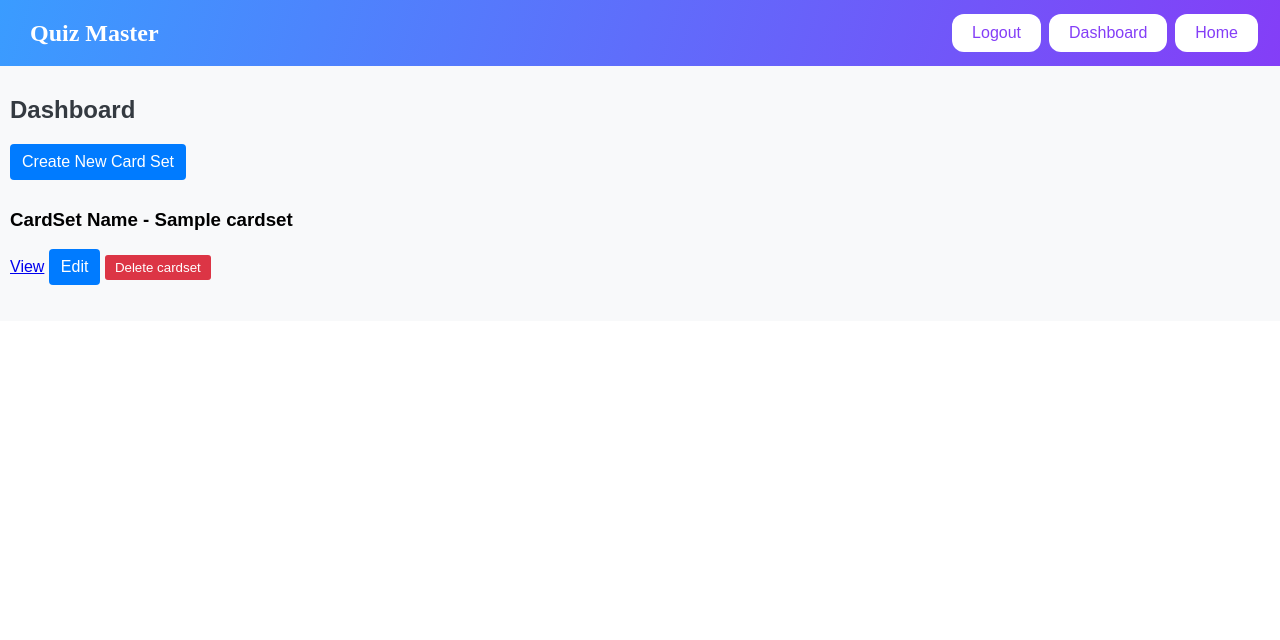
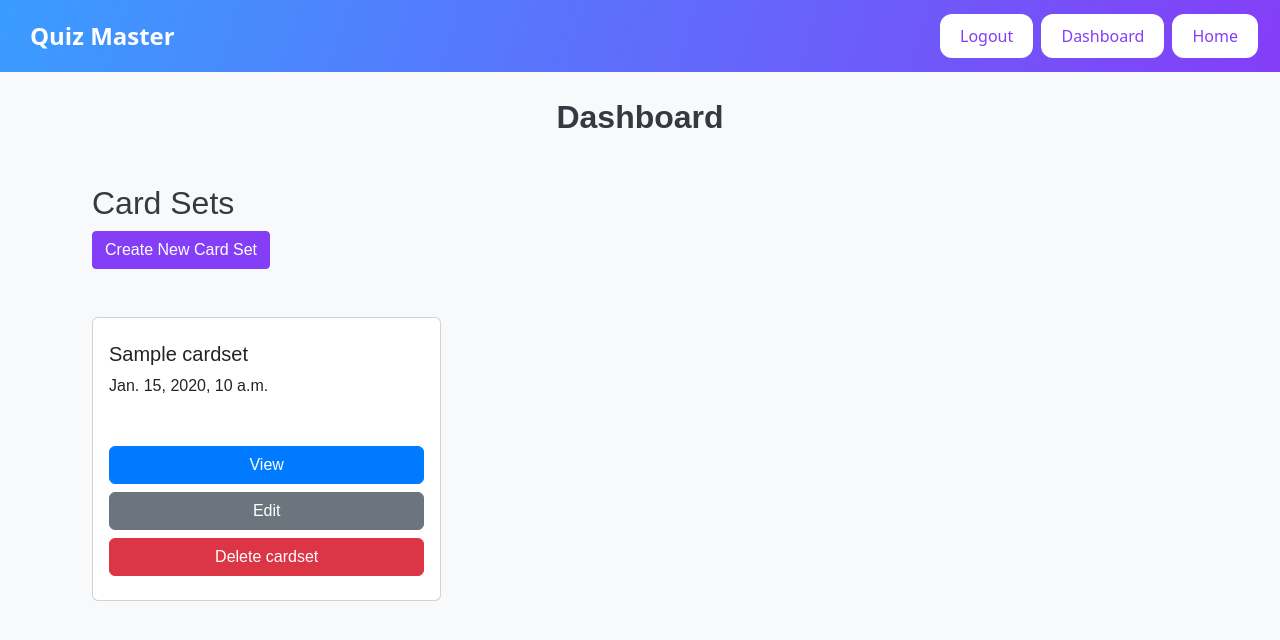
Before and after one commit to yueyue-z/studysnap, a Django app: page /cards/dashboard/ in a window 1280 px wide. Shown: the top 640 px of the page. Run offline with Django 4.2, Linux system fonts and the light colour scheme; a user stored in the database is signed in; tables that the repository leaves empty hold one stand-in row (values such as "Sample post").

Commit message:
Modifies the dashboard and card set pages.

```diff
--- a/main_code/cards/models.py
+++ b/main_code/cards/models.py
@@ -7,7 +7,7 @@
 class CardSet(models.Model):
     name = models.CharField(max_length=100) # for large amounts of text, yuse TextField
     date_created = models.DateTimeField(default = timezone.now)
-    author = models.ForeignKey(User, on_delete=models.CASCADE) # if the user is deleted, so is the quiz set
+    author = models.ForeignKey(User, on_delete=models.CASCADE, default=None) # if the user is deleted, so is the quiz set
 
 class Card(models.Model): # database model ORM
     #quiz_set = models.ForeignKey(QuizSet, on_delete=models.CASCADE, null=True, blank=True)
--- a/main_code/cards/templates/cards/base.html
+++ b/main_code/cards/templates/cards/base.html
@@ -6,6 +6,7 @@
 
 <head>
     <title>Flashcards</title>
+    <link href="https://cdn.jsdelivr.net/npm/bootstrap@5.3.0/dist/css/bootstrap.min.css" rel="stylesheet" integrity="sha384-9ndCyUaIbzAi2FUVXJi0CjmCapSmO7SnpJef0486qhLnuZ2cdeRhO02iuK6FUUVM" crossorigin="anonymous">
     {% load static %}
     <link rel="stylesheet" href="{% static 'styles.css' %}">
 </head>
@@ -29,10 +30,13 @@
             </div>
         </nav>
     <main>
+    <div class="container">
         {% block content %}
 
         {% endblock content %}
+    </div>
     </main>
+    <script src="https://cdn.jsdelivr.net/npm/bootstrap@5.3.0/dist/js/bootstrap.bundle.min.js" integrity="sha384-geWF76RCwLtnZ8qwWowPQNguL3RmwHVBC9FhGdlKrxdiJJigb/j/68SIy3Te4Bkz" crossorigin="anonymous"></script>
 </body>
 
 </html>
--- a/main_code/cards/templates/cards/card_form.html
+++ b/main_code/cards/templates/cards/card_form.html
@@ -1,14 +1,18 @@
 {% extends "cards/base.html" %}
 
 {% block content %}
+<div class="mt-5">
 {% if card %}
 <h2>✏️ Edit Card</h2>
 {% else %}
 <h2>✨ Create New Card</h2>
 {% endif %}
     <form method="post">
+        <div class="form-group">
         {% csrf_token %}
         {{ form.as_p }}
-        <input type="submit" value="Save Card">
+        <input type="submit" class="btn btn-primary mt-2" value="Save Card">
+    </div>
     </form>
+</div>
 {% endblock %}
--- a/main_code/cards/templates/cards/dashboard.html
+++ b/main_code/cards/templates/cards/dashboard.html
@@ -12,23 +12,30 @@
 
 <body>
   <div id="dashboard">
-    <h2>Dashboard</h2>
-    <a href="{% url 'cards:cardset-create' %}" class="btn btn-primary dashboard-btn">Create New Card Set</a>
-    <ul class="dashboard-list">
+    <h2 class="text-center mt-3" style="font-weight: 800;">Dashboard</h2>
+
+    <h2 class="title mt-5">Card Sets</h2>
+    <a href="{% url 'cards:cardset-create' %}" class="btn btn-primary dashboard-btn mb-5">Create New Card Set</a>
+    <div class="dashboard-list row">
       {% for cardset in cardsets %}
-        <li class="dashboard-cardset">
-          <h3>CardSet Name -  {{ cardset.name }}</h3>
-          <a href="{% url 'cards:cardset-detail' pk=cardset.pk %}">View</a>
-          <a href="{% url 'cards:cardset-update' pk=cardset.pk %}" class="dashboard-edit">Edit</a>
-          <form method="post" action="{% url 'cards:cardset-delete' cardset.pk %}" class="dashboard-delete">
+        <div class="dashboard-cardset col-md-4">
+          <div class="card pt-4 pb-4 px-3 py-3 mb-4">
+            <h5 class="card-title">{{ cardset.name }}</h5>
+            <p class="card-text">{{ cardset.date_created }}</p>
+          <!-- <h3>CardSet Name -  {{ cardset.name }}</h3> -->
+
+          <a href="{% url 'cards:cardset-detail' pk=cardset.pk %}" class="btn btn-info mb-2 mt-5">View</a>
+          <a href="{% url 'cards:cardset-update' pk=cardset.pk %}" class="btn btn-secondary mb-2">Edit</a>
+          <form method="post" action="{% url 'cards:cardset-delete' cardset.pk %}" style="width: 100%;">
               {% csrf_token %}
-              <input type="submit" value="Delete cardset">
+              <input type="submit" class="btn btn-danger" value="Delete cardset" style="width: 100%;">
           </form>
-        </li>
+        </div>
+      </div>
       {% empty %}
-        <li>No cardsets yet.</li>
+        <div>No cardsets yet.</div>
       {% endfor %}
-    </ul>
+      </div>
   </div>
 {% endblock %}
 </body>
--- a/main_code/static/styles.css
+++ b/main_code/static/styles.css
@@ -3,6 +3,7 @@
 body, h1, p {
     margin: 0;
     padding: 0;
+    background-color: #f8f9fa;
 }
 
 /* Add a class to the body to avoid styling conflicts */
@@ -249,8 +250,8 @@
 #dashboard {
     font-family: Arial, sans-serif;
     padding: 10px;
-    background-color: #f8f9fa;
 }
+
 
 #dashboard h2 {
     color: #343a40;
@@ -304,3 +305,22 @@
     border-radius: 3px;
     cursor: pointer;
 }
+
+.btn-primary {
+    background: #843ef7;
+    border-color: #843ef7;
+}
+
+.btn-info {
+    background: #007bff;
+    border-color: #007bff;
+    color: white;
+}
+
+.card p {
+    background-color: white;
+}
+
+.question-card p {
+    background-color: unset;
+}
```
Also changed, not shown: main_code/cards/templates/cards/cardset_detail.html (+17 -14 lines), main_code/cards/templates/cards/cardset_form.html (+6 -2 lines).
